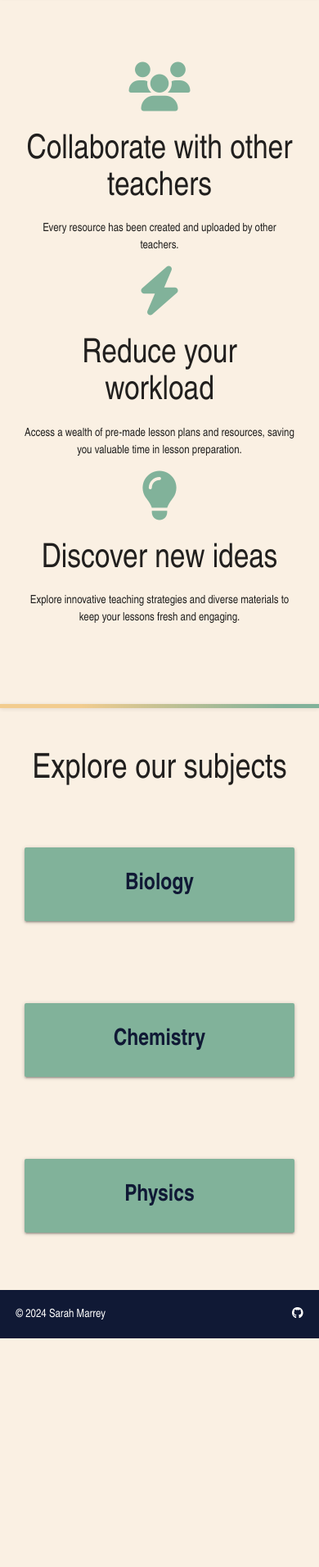
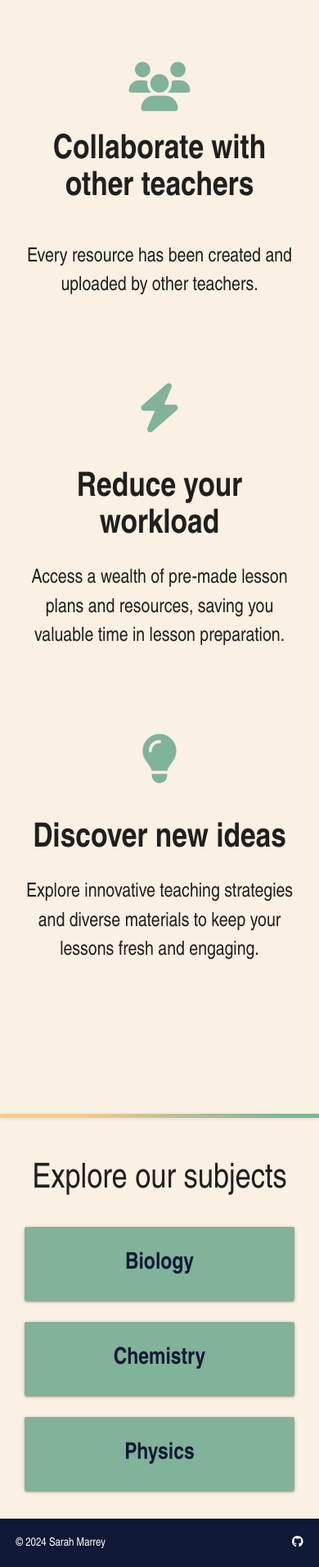
Before and after one commit to sarah2244-4/project-3-teacher-resource-hub, a Flask app: page / in a window 390 px wide. Shown: the part 825-2737 px from the top of the page at 82% size. Before the commit the page ends 2458 px from the top, so only its background shows below. Run offline with Flask 3, Linux system fonts and the light colour scheme; some libraries are stand-ins or nearby versions.

Commit message:
Made subject cards responsive

```diff
--- a/resourcehub/static/assets/css/style.css
+++ b/resourcehub/static/assets/css/style.css
@@ -52,12 +52,6 @@ main {
 .small-text {
   font-size: 0.8rem;
   font-weight: 100;
-}
-
-@media screen and (max-width: 600px) {
-  .small-text {
-    font-size: 0.65rem;
-  }
 }
 
 /* Buttons */
@@ -174,6 +168,20 @@ button {
 .promo-icon {
   font-size: 60px;
   color: var(--blue)
+}
+
+.promo-header {
+  font-weight: 600;
+  height: 150px;
+  text-align: center;
+}
+
+.lower {
+  padding-top: 20px;
+}
+
+.promo-text {
+  font-size: 1.7rem;
 }
 
 /* Subject Cards */
@@ -338,6 +346,10 @@ th {
   margin-right: 20px;
 }
 
+.filter {
+  margin-bottom: 5px;
+}
+
 /* Forms */
 
 form label {
@@ -430,9 +442,6 @@ form label {
   .modal-close {
     font-size: 15px;;
   }
-}
-
-@media screen and (max-width: 900px) {
   .large-resource-table {
     display: none;
   }
@@ -455,3 +464,21 @@ form label {
     display: none;
   }
 }
+
+@media screen and (max-width: 600px) {
+  .small-text {
+    font-size: 0.65rem;
+  }
+  .promo-header {
+    height: auto;
+  }
+  .promo-text {
+    margin-bottom: 100px;
+  }
+  .subject-card {
+    padding: 0;
+  }
+  .card-panel {
+    margin: 4% auto;
+  }
+}
--- a/resourcehub/templates/index.html
+++ b/resourcehub/templates/index.html
@@ -20,16 +20,16 @@
         <div class="col s12 m4">
             <i class="fa-solid fa-users promo-icon"></i>
             <h3 class="promo-header">Collaborate with other teachers</h3>
-            <p class="promo-text">Every resource has been created and uploaded by other teachers.</p>
+            <p class="promo-text lower">Every resource has been created and uploaded by other teachers.</p>
         </div>
         <div class="col s12 m4">
             <i class="fa-solid fa-bolt promo-icon"></i>
-            <h3 class="promo-header">Reduce your workload</h3>
+            <h3 class="promo-header lower">Reduce your workload</h3>
             <p class="promo-text">Access a wealth of pre-made lesson plans and resources, saving you valuable time in lesson preparation.</p>
         </div>
         <div class="col s12 m4">
             <i class="fa-solid fa-lightbulb promo-icon"></i>
-            <h3 class="promo-header">Discover new ideas</h3>
+            <h3 class="promo-header lower">Discover new ideas</h3>
             <p class="promo-text">Explore innovative teaching strategies and diverse materials to keep your lessons fresh and engaging.</p>
         </div>
 
@@ -43,21 +43,21 @@
 <div class="container subject-card-container">
     <h2 class="header">Explore our subjects</h2>
     <div class="row">
-        <div class="col s12 m4">
+        <div class="col s12 m4 subject-card">
             <a href="{{ url_for('subject_page', subject_name='biology') }}">
                 <div class="card-panel subject-panel bold bg-link">
                     Biology
                 </div>
             </a>
         </div>
-        <div class="col s12 m4">
+        <div class="col s12 m4 subject-card">
             <a href="{{ url_for('subject_page', subject_name='chemistry') }}">
                 <div class="card-panel subject-panel bold bg-link">
                     Chemistry
                 </div>
             </a>
         </div>
-        <div class="col s12 m4">
+        <div class="col s12 m4 subject-card">
             <a href="{{ url_for('subject_page', subject_name='physics') }}">
                 <div class="card-panel subject-panel bold bg-link">
                     Physics
--- a/resourcehub/templates/subject_page.html
+++ b/resourcehub/templates/subject_page.html
@@ -14,6 +14,7 @@
         <h1>Biology Resources</h1>
 
         <div class="btn filter"  onclick="window.location.href='{{ url_for('subject_page', subject_name='biology') }}';">All</div>
+        <br>
         <div class="btn filter"  onclick="window.location.href='{{ url_for('filter', education_level='ks3', subject_name='biology') }}';">KS3</div>
         <div class="btn filter"  onclick="window.location.href='{{ url_for('filter', education_level='gcse', subject_name='biology') }}';">GCSE</div>
         <div class="btn filter"  onclick="window.location.href='{{ url_for('filter', education_level='as-level', subject_name='biology') }}';">AS-Level</div>
@@ -29,6 +30,7 @@
         <h1>Chemistry Resources</h1>
 
         <div class="btn filter"  onclick="window.location.href='{{ url_for('subject_page', subject_name='chemistry') }}';">All</div>
+        <br>
         <div class="btn filter"  onclick="window.location.href='{{ url_for('filter', education_level='ks3', subject_name='chemistry') }}';">KS3</div>
         <div class="btn filter"  onclick="window.location.href='{{ url_for('filter', education_level='gcse', subject_name='chemistry') }}';">GCSE</div>
         <div class="btn filter"  onclick="window.location.href='{{ url_for('filter', education_level='as-level', subject_name='chemistry') }}';">AS-Level</div>
@@ -44,6 +46,7 @@
         <h1>Physics Resources</h1>
 
         <div class="btn filter"  onclick="window.location.href='{{ url_for('subject_page', subject_name='physics') }}';">All</div>
+        <br>
         <div class="btn filter"  onclick="window.location.href='{{ url_for('filter', education_level='ks3', subject_name='physics') }}';">KS3</div>
         <div class="btn filter"  onclick="window.location.href='{{ url_for('filter', education_level='gcse', subject_name='physics') }}';">GCSE</div>
         <div class="btn filter"  onclick="window.location.href='{{ url_for('filter', education_level='as-level', subject_name='physics') }}';">AS-Level</div>
```
Also changed, not shown: README.md.
